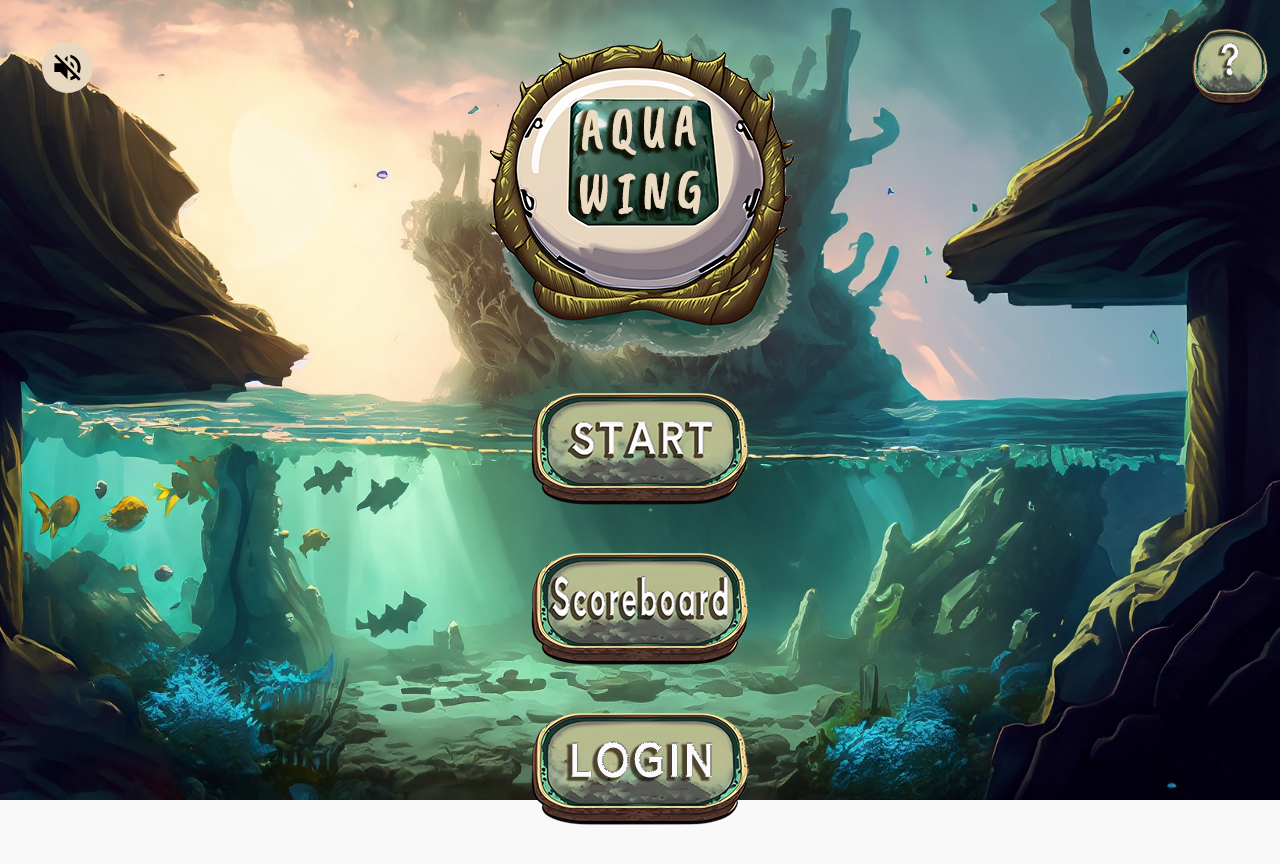
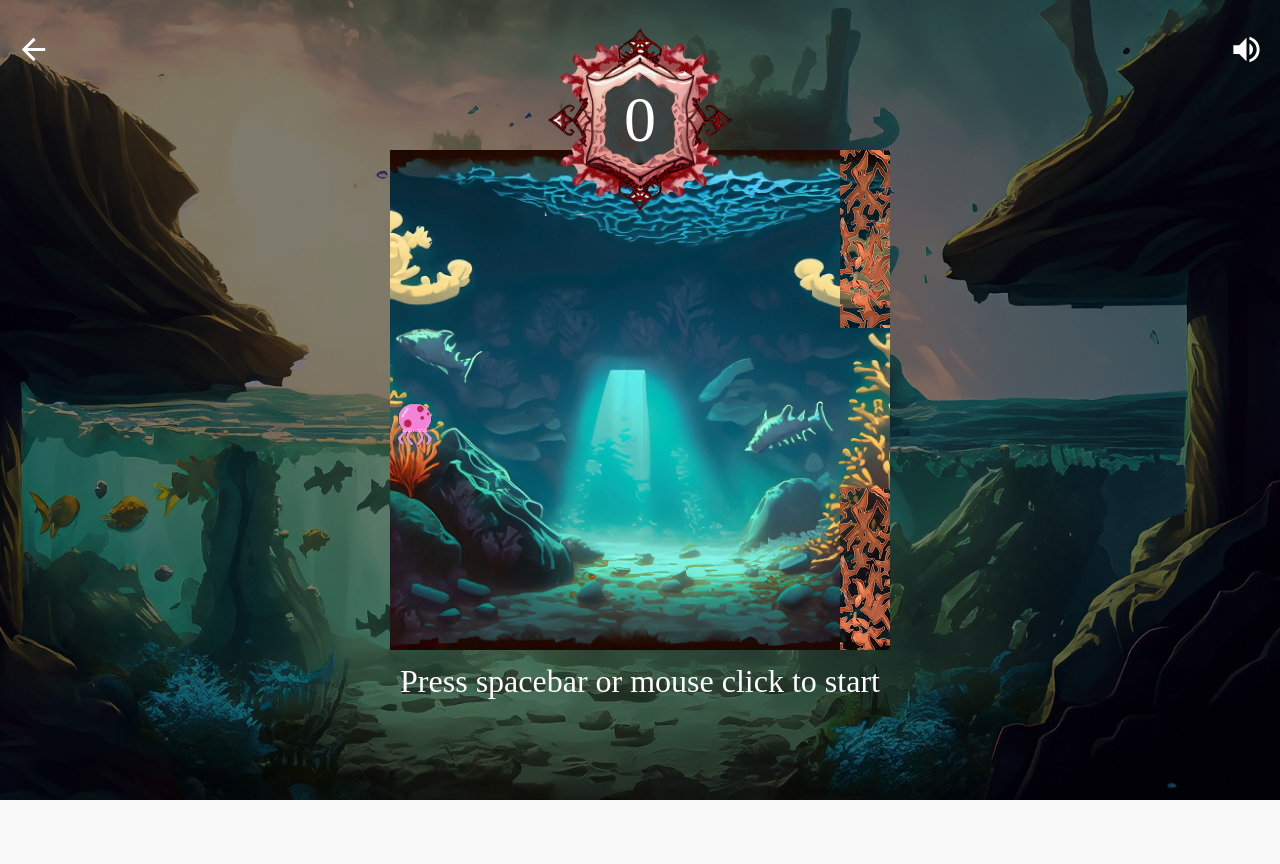
Before and after one commit to dzafft/AquaWing-Game, a React (Create React App) app in the folder client/: page /start in a window 1280 px wide. Before the commit this address led to /. After the commit the page ends 800 px from the top, so only its background shows below. Built offline with nearby package versions, Linux system fonts and the light colour scheme; a web font is replaced by a local one.

Commit message:
removed protected route

```diff
--- a/client/src/App.jsx
+++ b/client/src/App.jsx
@@ -11,14 +11,7 @@ function App() {
     <div className="main-container">
       <Routes>
         <Route path="/" element={<HomePage />}></Route>
-        <Route
-          path="/start"
-          element={
-            <ProtectedRoute>
-              <GamePage />
-            </ProtectedRoute>
-          }
-        ></Route>{" "}
+        <Route path="/start" element={<GamePage />}></Route>{" "}
         <Route
           path="/scoreboard"
           element={
```
